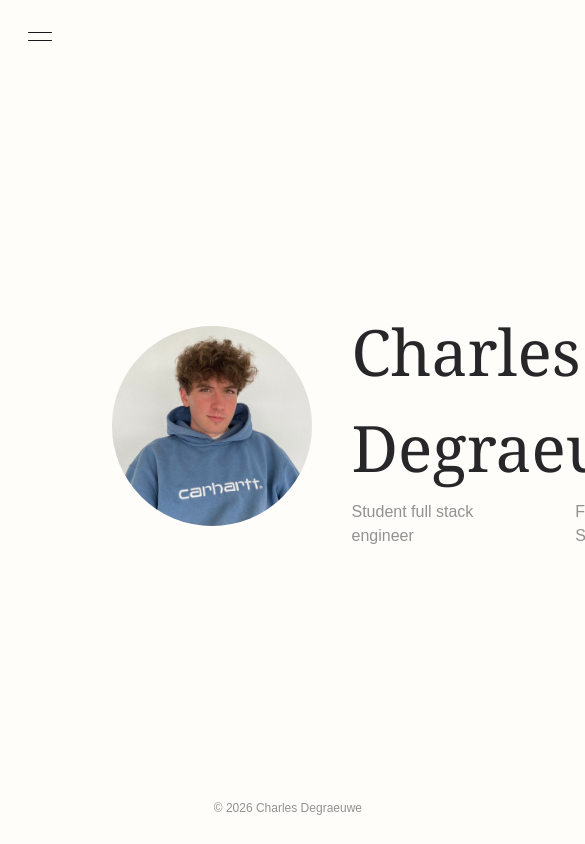
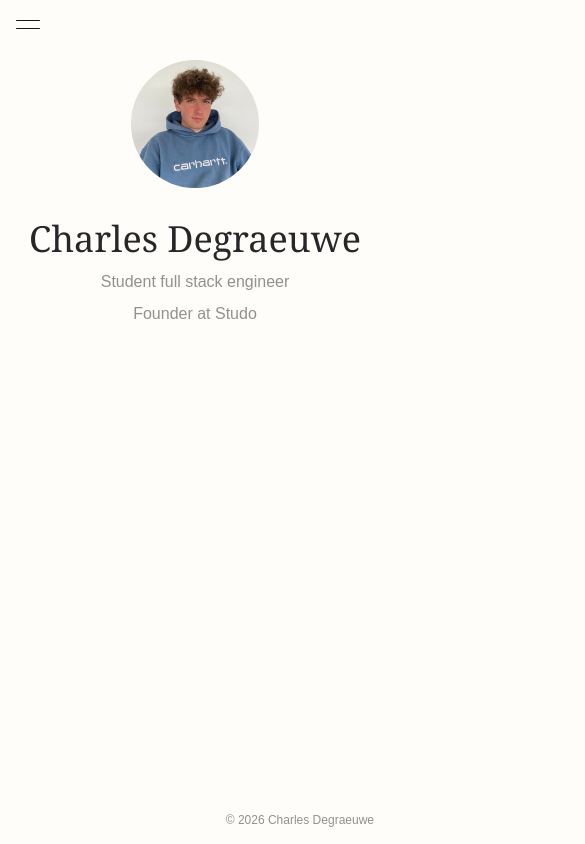
Before and after one commit to CharlesDegraeuwe/Portfolio, an Astro site: page / in a window 390 px wide. Shown: the top 844 px of the page, 585 px wide, since content can reach past the window. Built offline with nearby package versions, Linux system fonts and the light colour scheme; Astro itself is replaced by a stand-in of ours; a web font is replaced by a local one.

Commit message:
feat: responsive

```diff
--- a/src/components/home/Hero.astro
+++ b/src/components/home/Hero.astro
@@ -1,12 +1,12 @@
 ---
 ---
-<main class="max-h-50">
-    <div class="h-50 w-50 min-w-50 min-h-50 max-w-50 max-h-50 rounded-full z-10 bg-gray-100 overflow-hidden">
+<main class="items-center md:items-start">
+    <div class="h-32 w-32 min-w-32 md:h-50 md:w-50 md:min-w-50 rounded-full z-10 bg-gray-100 overflow-hidden shrink-0">
         <img src="/pfp.jpg" loading="lazy" class="object-cover scale-125">
     </div>
-    <div class="flex flex-col justify-center gap-1">
+    <div class="flex flex-col justify-center gap-1 text-center md:text-left">
         <h1>Charles Degraeuwe</h1>
-        <div class="flex flex-row gap-10 opacity-50">
+        <div class="flex flex-col sm:flex-row gap-2 sm:gap-10 opacity-50">
             <a href="/work" class="home_a">Student full stack engineer</a>
             <a target="_blank" href="https://www.studo.study" class="home_a">Founder at Studo</a>
         </div>
--- a/src/components/work/TableOfContents.tsx
+++ b/src/components/work/TableOfContents.tsx
@@ -39,7 +39,7 @@ export default function TableOfContents({headings}: {headings: Heading[]}) {
     }, [headings]);
 
     return (
-        <nav className="absolute right-0 min-w-48 top-1/2 -translate-y-1/2">
+        <nav className="max-md:hidden absolute right-0 min-w-48 top-1/2 -translate-y-1/2">
             <div className={"relative min-w-0 min-h-0 flex"}>
                 <div className={"w-[1.5px] h-full z-0 bg-zinc-300 absolute left-0"}/>
                 <div className={"flex-1 flex flex-col gap-2 z-10"}>
--- a/src/components/work/WorkSection.tsx
+++ b/src/components/work/WorkSection.tsx
@@ -12,15 +12,15 @@ const WorkSection = ({projects}: {projects: Project[]}) => {
     return (<section className={"flex border-y border-zinc-200 flex-col divide-y divide-zinc-200 w-full"}>
         {projects.map((section, index) => {
             return (<a href={section.link} key={section.title + index}
-                       className={"w-full h-fit py-10 group flex flex-row opacity-100 items-center gap-10"}>
+                       className={"w-full h-fit py-6 md:py-10 group flex flex-row opacity-100 items-center gap-4 md:gap-10"}>
                 <span>{index + 1}</span>
                 <div className={"flex flex-col gap-1 min-w-0 flex-1"}>
-                    <span className={"font-georgia text-3xl"}>{section.title}</span>
-                    <p className={"font-roboto opacity-50 text-sm"}>{section.description}</p>
+                    <span className={"font-georgia text-xl md:text-3xl"}>{section.title}</span>
+                    <p className={"font-roboto opacity-50 text-xs md:text-sm"}>{section.description}</p>
                 </div>
-                <span className={"text-sm opacity-30"}>{section.date}</span>
+                <span className={"hidden sm:block text-sm opacity-30 whitespace-nowrap"}>{section.date}</span>
                 <ArrowRight size={15}
-                            className={"group-hover:opacity-100 group-hover:translate-x-2 opacity-0 transition-all duration-200 mr-2 -translate-x-2"}/>
+                            className={"shrink-0 group-hover:opacity-100 md:group-hover:translate-x-2 opacity-0 md:opacity-0 transition-all duration-200 mr-2 md:-translate-x-2"}/>
             </a>)
         })}
     </section>)
--- a/src/styles/global.css
+++ b/src/styles/global.css
@@ -29,7 +29,7 @@
 
 
 body {
-    @apply font-google-sans text-zinc-800 overflow-hidden bg-amber-50/30 p-7 w-screen h-screen flex flex-col gap-5 min-w-0 min-h-0 flex-1;
+    @apply font-google-sans text-zinc-800 overflow-hidden bg-amber-50/30 p-7 max-md:p-4 w-screen h-screen flex flex-col gap-5 min-w-0 min-h-0 flex-1;
 
 }
 
@@ -88,7 +88,7 @@ body {
 }
 
 .burger_menu_outer_container > div {
-    @apply max-w-200 w-1/2 max-h-100 h-fit flex justify-between
+    @apply max-w-200 w-1/2 max-md:w-4/5 max-h-100 h-fit flex flex-row max-md:flex-col gap-0 max-md:gap-10 justify-between
 }
 
 .burger_menu_outer_container > div > div:first-child {
@@ -97,7 +97,7 @@ body {
 
 .burger_menu_outer_container > div > div:first-child > a {
     @apply hover:translate-x-2 transition-transform duration-200 font-georgia;
-    font-size: 4rem;
+    font-size: clamp(2.5rem, 10vw, 4rem);
     text-decoration: none;
 }
 
@@ -115,7 +115,7 @@ body {
 
 h1 {
     @apply font-georgia;
-    font-size: 4rem;
+    font-size: clamp(2.25rem, 8vw, 4rem);
 }
 
 h2 {
@@ -158,7 +158,7 @@ a {
 }
 
 main {
-    @apply max-w-400 w-1/2 flex gap-10 h-full;
+    @apply max-w-400 w-1/2 max-md:w-full flex flex-row max-md:flex-col gap-10 max-md:gap-6 h-full;
 }
 
 .main-page {
@@ -185,7 +185,7 @@ main {
 }
 
 section, article {
-    @apply max-w-200 w-2/3;
+    @apply max-w-200 w-2/3 max-md:w-full;
 }
 
 /* article body (markdown -> prose) */
```
